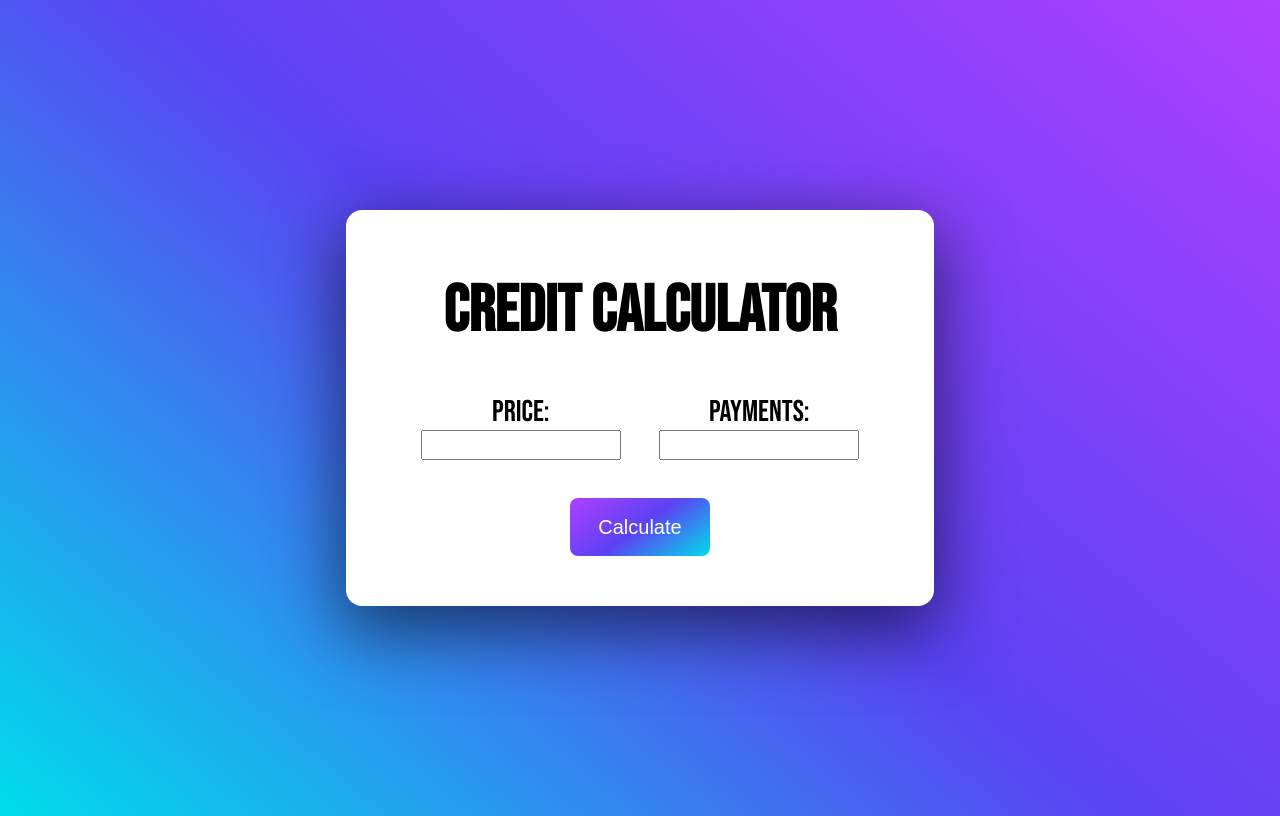
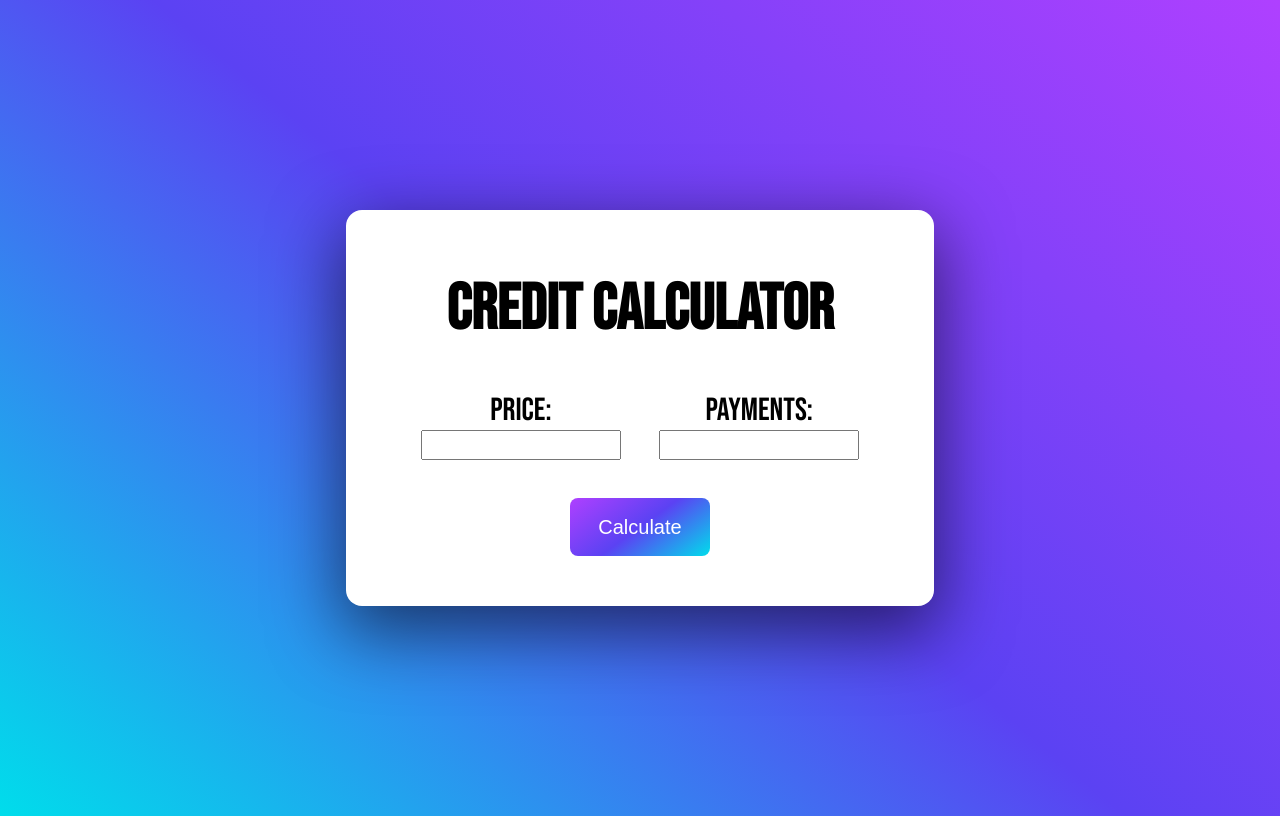
Before and after one commit to LironeFitoussi/credit-calc, a plain HTML site: page index.html in a window 1280 px wide. Drawn offline with Linux system fonts and the light colour scheme.

Commit message:
CSS Done

```diff
--- a/style.css
+++ b/style.css
@@ -26,7 +26,7 @@ main {
 }
 
 h1 {
-    font-size: 65px;
+    font-size: 5vw;
 }
 
 form {
@@ -41,7 +41,7 @@ div {
 }
 
 label {
-    font-size: 30px;
+    font-size: 2.5vw;
     text-align: center;
 }
 
```
